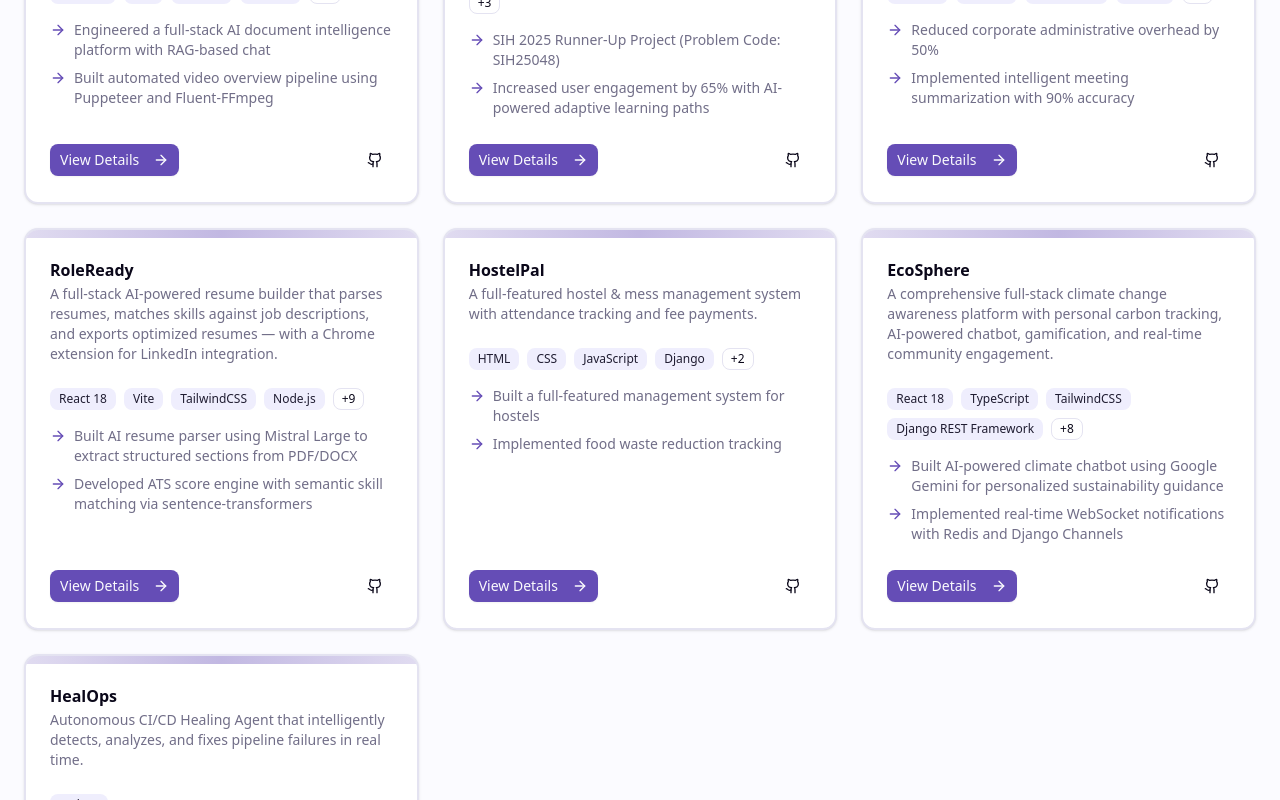
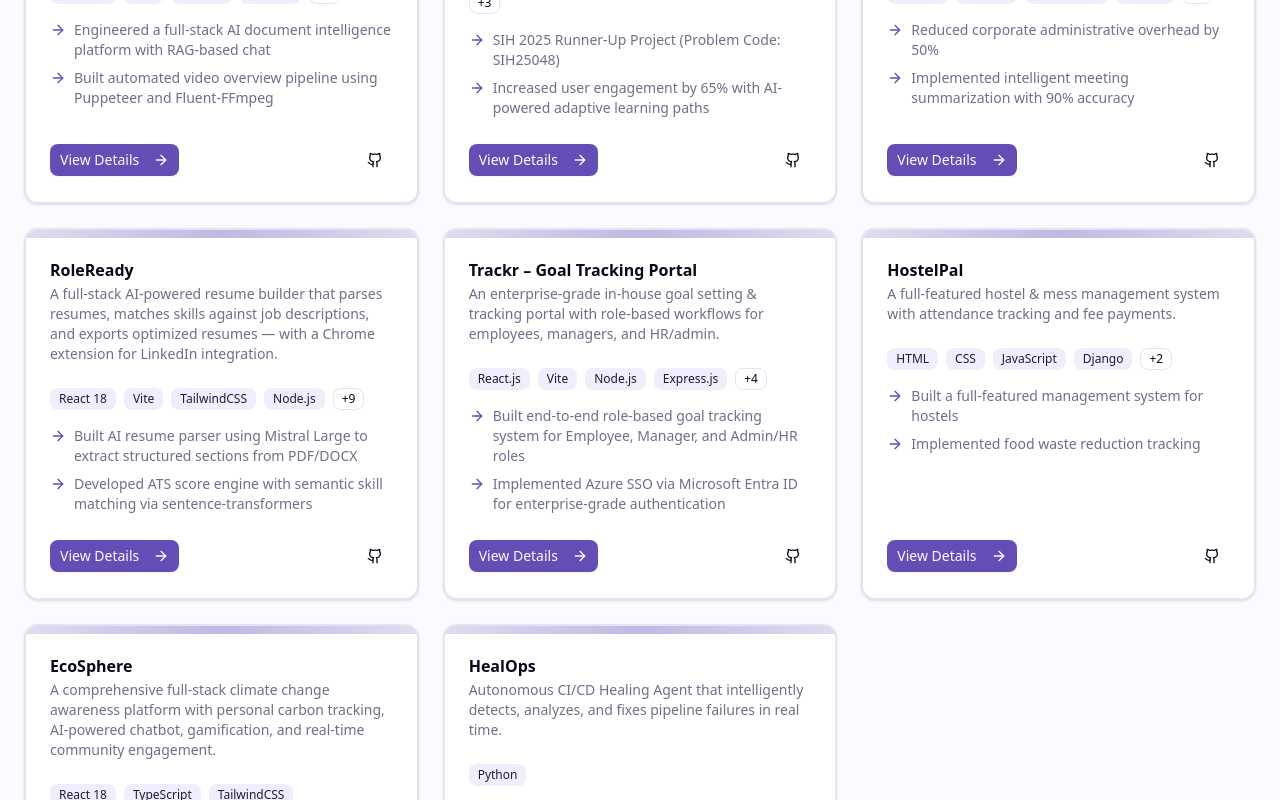
Before and after one commit to YASH-DHADGE/Portfolio-Website, a Next.js app: page /projects in a window 1280 px wide. Shown: the part 644-1444 px from the top of the page. Built offline with nearby package versions, Linux system fonts and the light colour scheme.

Commit message:
Update projects.ts

```diff
--- a/data/projects.ts
+++ b/data/projects.ts
@@ -127,6 +127,32 @@ export const projects: Project[] = [
     github: "https://github.com/YASH-DHADGE/RoleReady",
     featured: false,
   },
+  {
+  id: "trackr-goal-tracking-portal",
+  title: "Trackr – Goal Tracking Portal",
+  description:
+    "An enterprise-grade in-house goal setting & tracking portal with role-based workflows for employees, managers, and HR/admin.",
+  longDescription:
+    "A full-stack goal management platform built for the AtomQuest Hackathon 2026 by Atomberg Technologies. Features a role-based dashboard system where employees set and submit goals, managers review and approve/rework them, and admins oversee organizational alignment. Implements a tiered escalation ladder (L1 → L2 → L3), audit trail for goal history, and Microsoft Azure SSO via Microsoft Entra ID for enterprise authentication. Integrated email and Microsoft Teams notifications for real-time workflow updates.",
+  technologies: [
+    "React.js",
+    "Vite",
+    "Node.js",
+    "Express.js",
+    "Supabase",
+    "PostgreSQL",
+    "Microsoft Azure (Entra ID)",
+    "Vercel",
+  ],
+  achievements: [
+    "Built end-to-end role-based goal tracking system for Employee, Manager, and Admin/HR roles",
+    "Implemented Azure SSO via Microsoft Entra ID for enterprise-grade authentication",
+    "Integrated email & Microsoft Teams notifications for goal submission and approval events",
+    "AtomQuest Hackathon 2026 by Atomberg Technologies – Participant",
+  ],
+  github: "https://github.com/YASH-DHADGE/Trackr---Goal-Tracking-Portal",
+  featured: false,
+},
 
   {
     id: "hostelpal",
```
